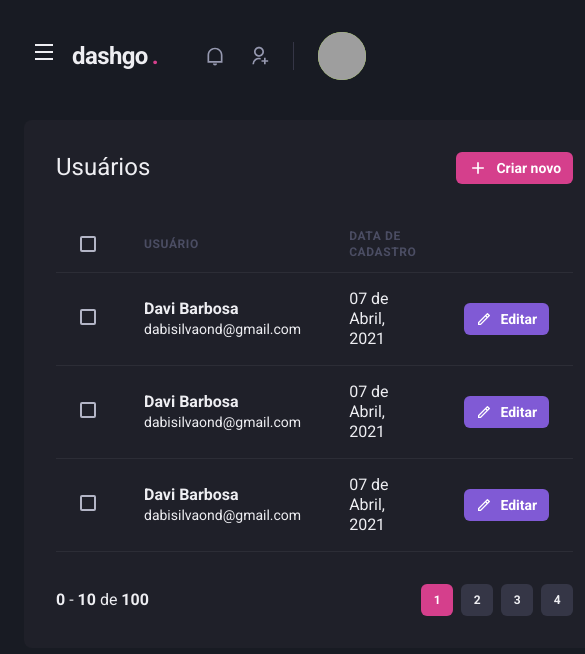
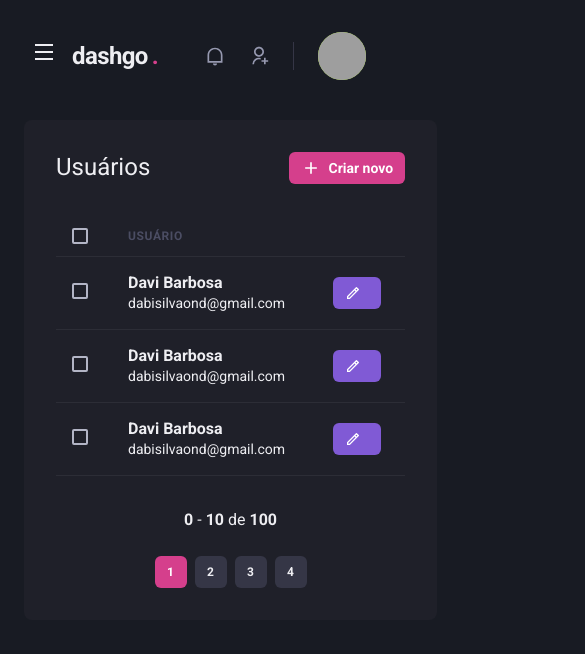
Before and after one commit to Dabisilva/dashgodb, a Next.js app: page /users in a window 390 px wide. Shown: the top 654 px of the page, 585 px wide, since content can reach past the window. Built offline with nearby package versions, Linux system fonts and the light colour scheme; grey boxes are pictures that could not be loaded.

Commit message:
leaving pages dashboard and user responsives

```diff
--- a/src/components/Pagination/Index.tsx
+++ b/src/components/Pagination/Index.tsx
@@ -5,7 +5,7 @@
   return (
     <Stack
       spacing="6"
-      direction="row"
+      direction={["column", "row"]}
       mt="8"
       justify="space-between"
       align="center"
--- a/src/pages/dashboard.tsx
+++ b/src/pages/dashboard.tsx
@@ -70,7 +70,7 @@
           <SideBar />
 
           <SimpleGrid flex="1" gap="4" minChildWidth="320px" align="flex-start">
-            <Box p="8" bg="gray.800" borderRadius={8} pb="4">
+            <Box p={["6", "8"]} bg="gray.800" borderRadius={8} pb="4">
               <Text fontSize="lg" mb="4">
                 Inscritos da semana
               </Text>
@@ -81,7 +81,7 @@
                 height={160}
               />
             </Box>
-            <Box p="8" bg="gray.800" borderRadius={8} pb="4">
+            <Box p={["6", "8"]} bg="gray.800" borderRadius={8} pb="4">
               <Text fontSize="lg" mb="4">
                 Taxa de abertura
               </Text>
--- a/src/pages/users/index.tsx
+++ b/src/pages/users/index.tsx
@@ -13,13 +13,19 @@
   Th,
   Thead,
   Tr,
+  useBreakpointValue,
 } from "@chakra-ui/react";
 import { SideBar } from "../../components/SideBar";
 import { RiAddLine, RiPencilLine } from "react-icons/ri";
-import { Pagination } from "../../components/Pagination";
 import { Header } from "../../components/Header";
+import { Pagination } from "../../components/Pagination/Index";
 
 export default function UsersList() {
+  const isWideVersion = useBreakpointValue({
+    base: false,
+    lg: true,
+  });
+
   return (
     <Box>
       <Head>
@@ -48,18 +54,18 @@
           <Table colorScheme="whiteAlpha">
             <Thead>
               <Tr>
-                <Th px="6" color="grey.300" w="8">
+                <Th px={["4", "4", "6"]} color="grey.300" w="8">
                   <Checkbox colorScheme="pink" />
                 </Th>
                 <Th>Usuário</Th>
-                <Th>Data de cadastro</Th>
+                {isWideVersion && <Th>Data de cadastro</Th>}
                 <Th w="8"></Th>
               </Tr>
             </Thead>
 
             <Tbody>
-              <Tr px="6">
-                <Td>
+              <Tr>
+                <Td px={["4", "4", "6"]}>
                   <Checkbox colorScheme="pink" />
                 </Td>
                 <Td>
@@ -70,7 +76,7 @@
                     </Text>
                   </Box>
                 </Td>
-                <Td>07 de Abril, 2021</Td>
+                {isWideVersion && <Td>07 de Abril, 2021</Td>}
                 <Td>
                   <Button
                     as="a"
@@ -79,14 +85,14 @@
                     colorScheme="purple"
                     leftIcon={<Icon as={RiPencilLine} fontSize="16" />}
                   >
-                    Editar
+                    {isWideVersion ? "Editar" : ""}
                   </Button>
                 </Td>
               </Tr>
             </Tbody>
             <Tbody>
-              <Tr px="6">
-                <Td>
+              <Tr>
+                <Td px={["4", "4", "6"]}>
                   <Checkbox colorScheme="pink" />
                 </Td>
                 <Td>
@@ -97,7 +103,7 @@
                     </Text>
                   </Box>
                 </Td>
-                <Td>07 de Abril, 2021</Td>
+                {isWideVersion && <Td>07 de Abril, 2021</Td>}
                 <Td>
                   <Button
                     as="a"
@@ -106,14 +112,14 @@
                     colorScheme="purple"
                     leftIcon={<Icon as={RiPencilLine} fontSize="16" />}
                   >
-                    Editar
+                    {isWideVersion ? "Editar" : ""}
                   </Button>
                 </Td>
               </Tr>
             </Tbody>
             <Tbody>
-              <Tr px="6">
-                <Td>
+              <Tr>
+                <Td px={["4", "4", "6"]}>
                   <Checkbox colorScheme="pink" />
                 </Td>
                 <Td>
@@ -124,7 +130,7 @@
                     </Text>
                   </Box>
                 </Td>
-                <Td>07 de Abril, 2021</Td>
+                {isWideVersion && <Td>07 de Abril, 2021</Td>}
                 <Td>
                   <Button
                     as="a"
@@ -133,7 +139,7 @@
                     colorScheme="purple"
                     leftIcon={<Icon as={RiPencilLine} fontSize="16" />}
                   >
-                    Editar
+                    {isWideVersion ? "Editar" : ""}
                   </Button>
                 </Td>
               </Tr>
```
Also changed, not shown: src/pages/users/create.tsx (+4 -4 lines).
